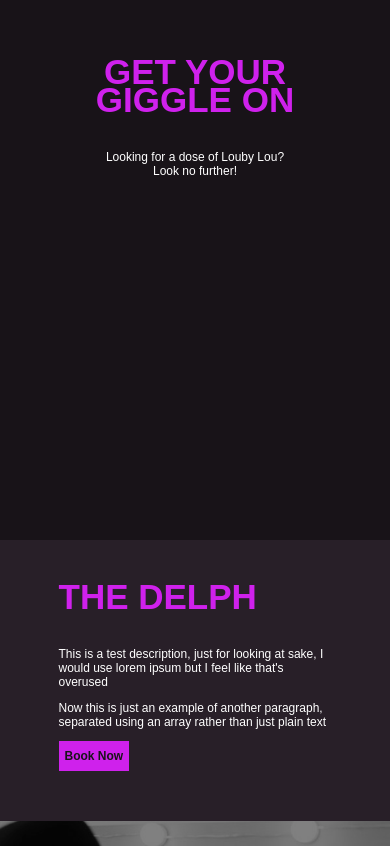
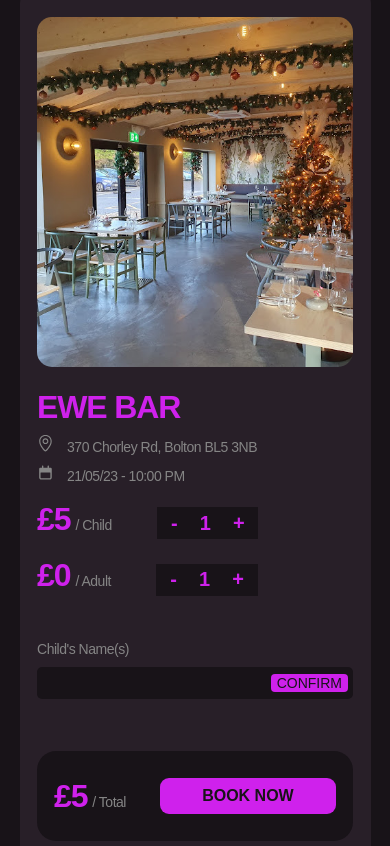
Before and after one commit to fuglyuckDev/louby-lou-new, a Next.js app: page /events in a window 390 px wide. Shown: the part 938-1784 px from the top of the page. Built offline with nearby package versions, Linux system fonts and the light colour scheme.

Commit message:
Small changes
removed a lot of spacing since it's quite jarring for mobile users
Added mobile responsiveness for the events cards.

```diff
--- a/components/About/About.module.scss
+++ b/components/About/About.module.scss
@@ -2,14 +2,15 @@
 
 .container,
 .container__Spacer {
+  margin-top: 100px;
   width: 100%;
-  margin-top: 300px;
   display: flex;
   flex-direction: column;
   justify-content: center;
 }
 
 .container__Spacer {
+  margin-top: 300px;
   margin-bottom: 300px;
 }
 
--- a/components/Events/Events.jsx
+++ b/components/Events/Events.jsx
@@ -2,11 +2,17 @@
 import styles from "./Events.module.scss";
 import Image from "next/image";
 
-const Events = () => {
+const Events = ({ position }) => {
   const array = [1];
   return (
     <div className={styles.container}>
-      <div className={styles.event__Container}>
+      <div
+        className={
+          position === true
+            ? styles.event__Container__Right
+            : styles.event__Container
+        }
+      >
         <div className={styles.image__Container}>
           <Image
             src={"/images/pictures/ewe bar.jpg"}
@@ -15,6 +21,7 @@
             className={styles.event__Image}
           />
         </div>
+        <div className={styles.event__Details}>
           <div className={styles.details__Container}>
             <h1>ewe bar</h1>
             <div className={styles.event__Location}>
@@ -100,6 +107,7 @@
           </div>
         </div>
       </div>
+    </div>
   );
 };
 
--- a/components/Events/Events.module.scss
+++ b/components/Events/Events.module.scss
@@ -8,6 +8,7 @@
   display: flex;
   flex-direction: column;
   align-items: center;
+  margin-bottom: 50px;
 }
 
 .container h1 {
@@ -41,6 +42,31 @@
   flex-direction: column;
   margin: 32px;
   width: 90%;
+  @media only screen and (min-width: $tablet) {
+    flex-direction: row;
+  }
+}
+.event__Container__Right {
+  display: flex;
+  flex-direction: column;
+  margin: 32px;
+  width: 90%;
+  @media only screen and (min-width: $tablet) {
+    flex-direction: row-reverse;
+  }
+}
+
+.event__Details {
+  @media only screen and (min-width: $tablet) {
+    width: 40%;
+    margin: auto;
+  }
+}
+
+.image__Container {
+  @media only screen and (min-width: $tablet) {
+    width: 50%;
+  }
 }
 
 .event__Image {
@@ -48,6 +74,10 @@
   height: 350px;
   object-fit: cover;
   border-radius: 15px;
+
+  @media only screen and (min-width: $tablet) {
+    height: 100%;
+  }
 }
 
 .event__Location p,
@@ -108,7 +138,7 @@
 .total__Container {
   display: flex;
   flex-direction: row;
-  align-items: flex-end;
+  align-items: baseline;
 }
 
 .counter {
--- a/components/typography/DividerTitle/DividerTitle.module.scss
+++ b/components/typography/DividerTitle/DividerTitle.module.scss
@@ -15,7 +15,7 @@
   width: 80%;
 
   @media only screen and (min-width: $tablet) {
-    width: 30%;
+    width: 40%;
   }
 }
 
--- a/pages/events.js
+++ b/pages/events.js
@@ -6,6 +6,7 @@
 import Decoration from "@/components/Decoration/Decoration";
 import Socials from "@/components/Socials/Socials";
 import About from "@/components/About/About";
+import Events from "@/components/Events/Events";
 
 export default function events() {
   return (
@@ -24,43 +25,10 @@
             "Lorem ipsum dolor sit amet, consectetur adipiscing elit. Duis metus diam, ultrices at lectus vitae, tempor ullamcorper arcu. Sed pulvinar at tellus sit amet consectetur. Phasellus rutrum sollicitudin urna ac feugiat. Sed eleifend commodo risus, quis posuere justo.",
             "Quisque sit amet luctus enim. Sed vel urna porta, gravida tellus eu, consequat justo. Nulla iaculis blandit fermentum. Vivamus metus justo, ultricies sit amet placerat non, aliquam ac ante. Donec semper mauris mi, quis pellentesque erat pretium sed. Cras sed sagittis lacus.",
           ]}
-        />
-        <Decoration position={"right"} />
-        <DividerTitle
-          title={"Get your giggle on"}
-          text={["Looking for a dose of Louby Lou? Look no further!"]}
+          spacer
         />
         <Decoration position={"left"} />
-        <Card
-          title={"The Delph"}
-          desc={[
-            "This is a test description, just for looking at sake, I would use lorem ipsum but I feel like that's overused",
-            "Now this is just an example of another paragraph, separated using an array rather than just plain text",
-          ]}
-          pos={"left"}
-          img={"/images/pictures/lucy_about_me.jpeg"}
-          button
-        />
-        <Card
-          title={"Astley Point"}
-          desc={[
-            "This is a test description, just for looking at sake, I would use lorem ipsum but I feel like that's overused",
-            "Now this is just an example of another paragraph, separated using an array rather than just plain text",
-          ]}
-          pos={"right"}
-          img={"/images/pictures/lucy_about_me.jpeg"}
-          button
-        />
-        <Card
-          title={"Ewe Bar"}
-          desc={[
-            "This is a test description, just for looking at sake, I would use lorem ipsum but I feel like that's overused",
-            "Now this is just an example of another paragraph, separated using an array rather than just plain text",
-          ]}
-          pos={"left"}
-          img={"/images/pictures/lucy_about_me.jpeg"}
-          button
-        />
+        <Events position={false} />
         <Socials />
       </main>
     </>
```
Lines whose indentation alone changed are shown as unchanged.
